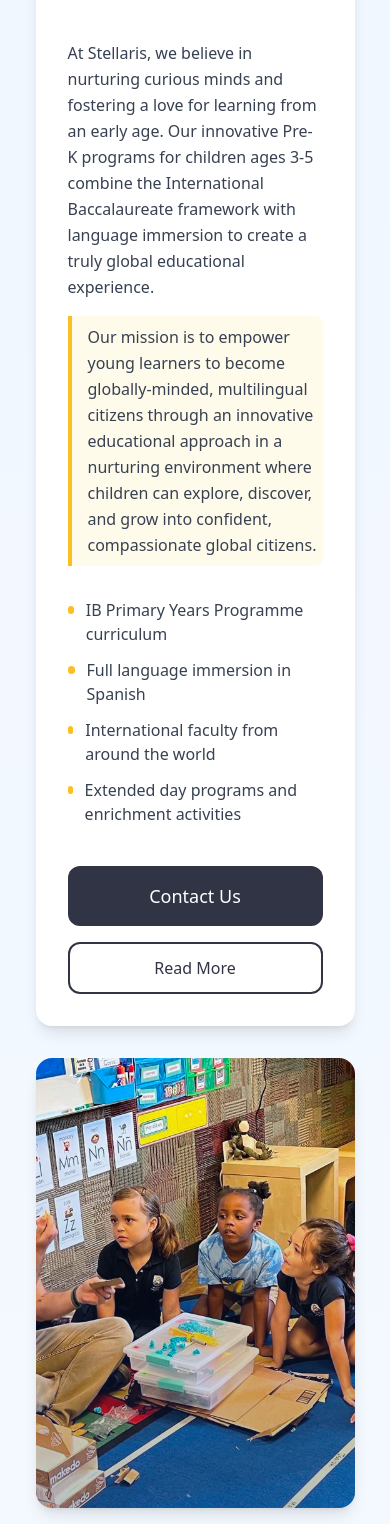
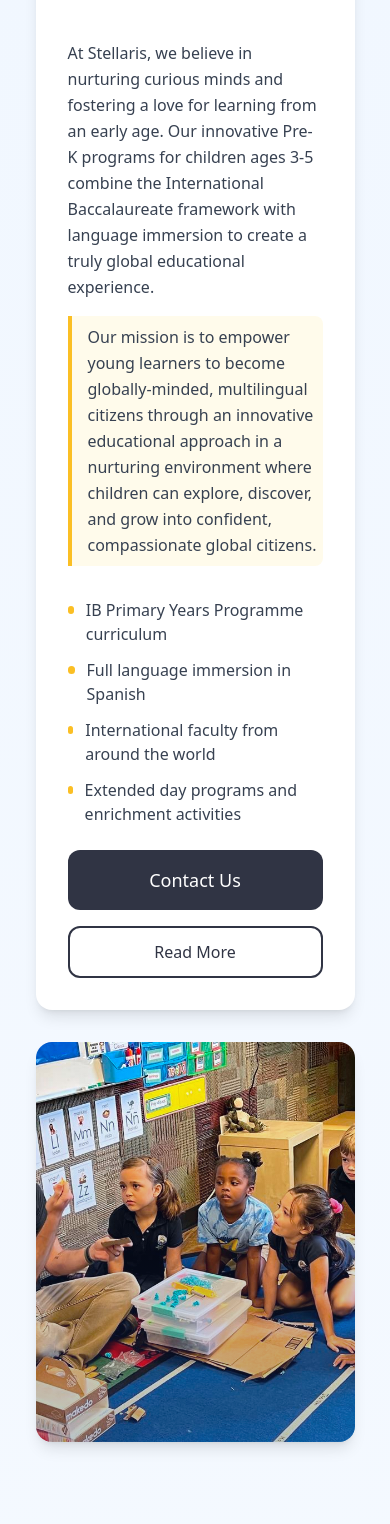
Before and after one commit to SrDefosse/StellarisEducation, a Next.js app: page / in a window 390 px wide. Shown: the part 1040-2564 px from the top of the page. Built offline with nearby package versions, Linux system fonts and the light colour scheme; grey boxes are pictures that could not be loaded.

Commit message:
corrected welcome section and added video to international teachers

```diff
--- a/src/components/sections/Welcome.jsx
+++ b/src/components/sections/Welcome.jsx
@@ -8,10 +8,10 @@
     <div className="relative py-16 md:py-24 overflow-hidden">
       <MaxWidthWrapper>
         {/* Content grid layout */}
-        <div className="grid grid-cols-1 lg:grid-cols-12 gap-8 lg:gap-12 relative z-10 items-stretch">
+        <div className="grid grid-cols-1 lg:grid-cols-12 gap-8 lg:gap-12 relative z-10">
           {/* Content Card - spans 6 columns on desktop */}
-          <div className="lg:col-span-6 lg:pr-6">
-            <div className="bg-white rounded-2xl p-8 shadow-lg">
+          <div className="lg:col-span-6 lg:pr-6 h-full">
+            <div className="bg-white rounded-2xl p-8 shadow-lg h-full flex flex-col">
               {/* Heading with amber underline */}
               <div className="text-center mb-12">
                 <h2 className="text-3xl md:text-4xl font-bold text-[#4081DE] mb-4">Welcome to Stellaris</h2>
@@ -24,7 +24,7 @@
                 />
               </div>
 
-              <div className="space-y-4 text-gray-700">
+              <div className="space-y-4 text-gray-700 flex-grow">
                 <p className="text-base md:text-lg leading-relaxed">
                   At Stellaris, we believe in nurturing curious minds and fostering a love for learning from an early age. Our innovative Pre-K programs for children ages 3-5 combine the International Baccalaureate framework with language immersion to create a truly global educational experience.
                 </p>
@@ -55,18 +55,19 @@
                     </li>
                   </ul>
                 </div>
+              </div>
 
-                <div className="space-y-4 pt-6">
+              <div className="space-y-4 pt-6 mt-auto">
                 <PrimaryButton className="w-full">Contact Us</PrimaryButton>
                 <SecondaryButton className="w-full">Read More</SecondaryButton>
               </div>
             </div>
           </div>
-          </div>
 
-          {/* Image Grid container - spans 6 columns on desktop */}
-          <div className="lg:col-span-6 relative">
-            <div className="grid grid-cols-2 gap-4 min-h-[750px]">
+          {/* Image section - spans 6 columns on desktop */}
+          <div className="lg:col-span-6">
+            {/* Desktop view (collage) */}
+            <div className="hidden lg:grid grid-cols-2 gap-4 h-full">
               {/* Main large image */}
               <div className="relative col-span-2 h-[450px] rounded-2xl overflow-hidden shadow-lg">
                 <Image
@@ -100,6 +101,18 @@
                 <div className="absolute inset-0 bg-gradient-to-t from-blue-900/30 to-transparent"></div>
               </div>
             </div>
+
+            {/* Mobile view (single image) */}
+            <div className="lg:hidden relative h-[400px] rounded-2xl overflow-hidden shadow-lg">
+              <Image
+                src="/StellarisWelcome.jpg"
+                alt="Stellaris Education Main"
+                fill
+                className="object-cover hover:scale-105 transition-transform duration-700"
+                priority
+              />
+              <div className="absolute inset-0 bg-gradient-to-t from-blue-900/30 to-transparent"></div>
+            </div>
           </div>
         </div>
       </MaxWidthWrapper>
--- /dev/null
+++ b/src/components/sections/academics/VideoSection.jsx
@@ -0,0 +1,45 @@
+import MaxWidthWrapper from '@/components/ui/MaxWidthWrapper';
+import { motion } from 'framer-motion';
+
+export function VideoSection() {
+  return (
+    <section className="py-16 bg-gray-50">
+      <MaxWidthWrapper>
+        <motion.div
+          initial={{ opacity: 0, y: 20 }}
+          whileInView={{ opacity: 1, y: 0 }}
+          viewport={{ once: true }}
+          transition={{ duration: 0.6 }}
+          className="text-center mb-12"
+        >
+          <h2 className="text-4xl font-bold mb-6 text-[#4081DE]">
+            See Our School in Action
+          </h2>
+          <p className="text-gray-700 text-lg max-w-3xl mx-auto">
+            Watch how our multicultural environment and innovative teaching methods come together to create an exceptional learning experience.
+          </p>
+        </motion.div>
+
+        <motion.div
+          initial={{ opacity: 0, scale: 0.95 }}
+          whileInView={{ opacity: 1, scale: 1 }}
+          viewport={{ once: true }}
+          transition={{ duration: 0.6, delay: 0.2 }}
+          className="relative rounded-2xl overflow-hidden shadow-xl bg-white"
+        >
+          <div className="aspect-w-16 aspect-h-9">
+            <iframe
+              src="https://www.facebook.com/plugins/video.php?height=314&href=https%3A%2F%2Fwww.facebook.com%2Fwatch%2F%3Fv%3D9376458575781322&show_text=false"
+              className="w-full h-full"
+              style={{ border: 'none', overflow: 'hidden' }}
+              scrolling="no"
+              frameBorder="0"
+              allowFullScreen={true}
+              allow="autoplay; clipboard-write; encrypted-media; picture-in-picture; web-share"
+            />
+          </div>
+        </motion.div>
+      </MaxWidthWrapper>
+    </section>
+  );
+}
--- a/src/pages/academics/internationalteachers/index.jsx
+++ b/src/pages/academics/internationalteachers/index.jsx
@@ -5,6 +5,7 @@
 import { MulticulturalBenefitsSection } from '@/components/sections/academics/MulticulturalBenefitsSection';
 import { TalentedTeachersSection } from '@/components/sections/academics/TalentedTeachersSection';
 import { RecruitmentProcessSection } from '@/components/sections/academics/RecruitmentProcessSection';
+import { VideoSection } from '@/components/sections/academics/VideoSection';
 
 export default function InternationalTeachersPage() {
   return (
@@ -34,6 +35,7 @@
 
           <div className="space-y-32">
             <MulticulturalBenefitsSection />
+            <VideoSection />
             <TalentedTeachersSection />
             <RecruitmentProcessSection />
           </div>
```
Lines whose indentation alone changed are shown as unchanged.
